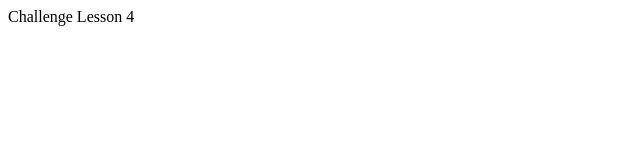
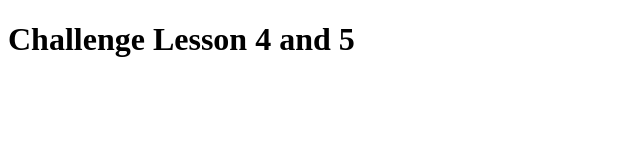
Before and after one commit to ibads8/ChallengeLesson4, a plain HTML site: page index.html in a window 1280 px wide. Shown: the whole page, without its empty margins (0-640 px from the left). Drawn offline with Linux system fonts and the light colour scheme.

Commit message:
Updated Header

```diff
--- a/index.html
+++ b/index.html
@@ -7,6 +7,6 @@
     <title>Document</title>
   </head>
   <body>
-    Challenge Lesson 4
+    <h1>Challenge Lesson 4 and 5</h1>
   </body>
 </html>
```
